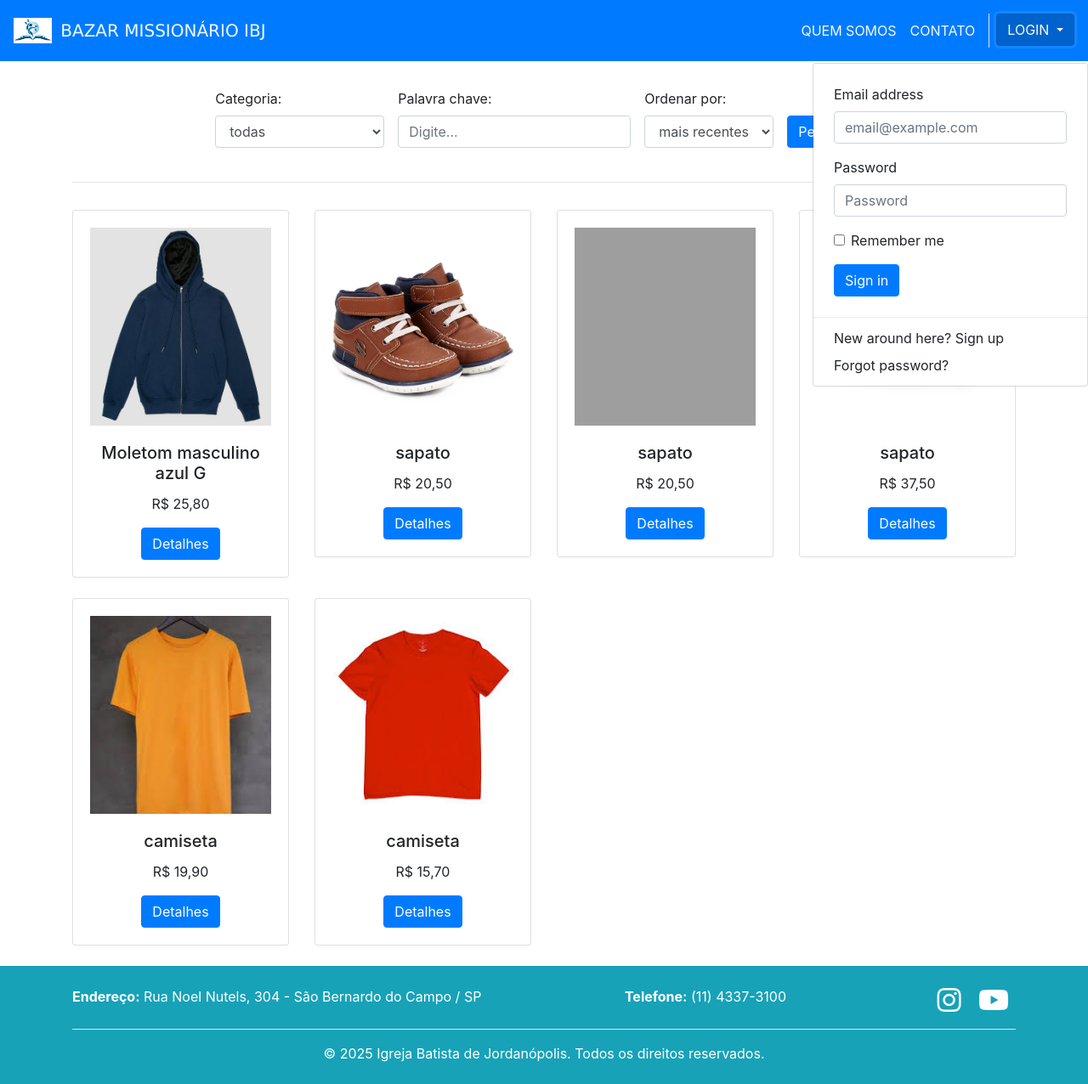
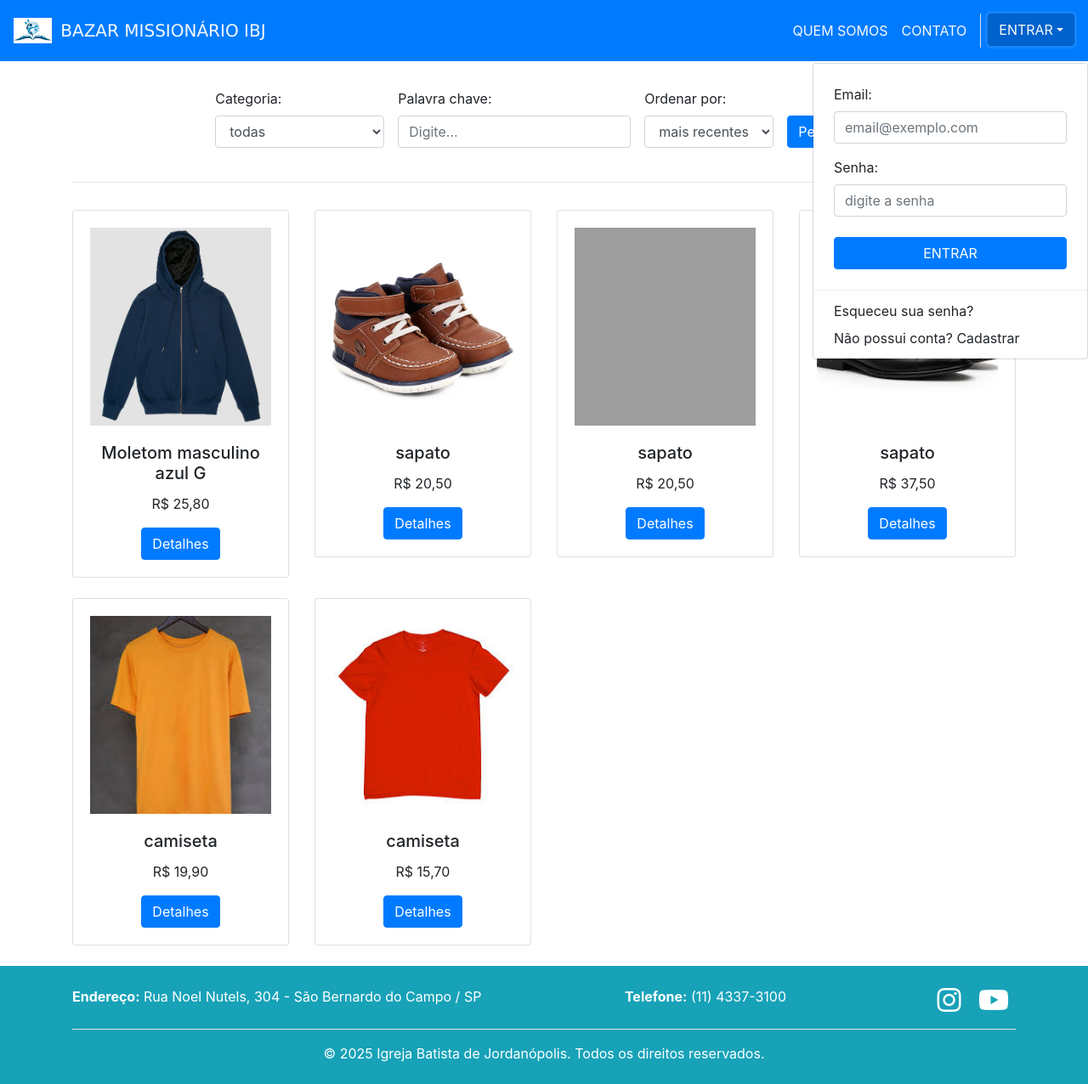
Before and after one commit to tiagodbarbieri/vitrine-virtual-bazar-da-pechincha-ibj, a Django app: page / in a window 1280 px wide, after a click on "ENTRAR". Shown: the whole page at 85% size. Run offline with Django 5.2, Linux system fonts and the light colour scheme; data comes from the database, SQL or seed files in the repository; grey boxes are pictures that could not be loaded.

Commit message:
Adicionado botões de login e logout na barra de navegação.

```diff
--- a/prj_vitrine_virtual/templates/snippets/barra_navegacao.html
+++ b/prj_vitrine_virtual/templates/snippets/barra_navegacao.html
@@ -17,36 +17,12 @@
             </li>
             <li class="nav-item border-left pl-2 dropdow">
 
-                <!-- dropdown button -->
-                <button class="btn btn-primary dropdown-toggle text-light" type="button" data-toggle="dropdown" aria-expanded="false">
-                    LOGIN
-                </button>
-
-                <!-- dropdown menu -->
-                <div class="dropdown-menu dropdown-menu-right">
-                <form class="px-4 py-3">
-                    <div class="form-group">
-                    <label for="exampleDropdownFormEmail1">Email address</label>
-                    <input type="email" class="form-control" id="exampleDropdownFormEmail1" placeholder="email@example.com">
-                    </div>
-                    <div class="form-group">
-                    <label for="exampleDropdownFormPassword1">Password</label>
-                    <input type="password" class="form-control" id="exampleDropdownFormPassword1" placeholder="Password">
-                    </div>
-                    <div class="form-group">
-                    <div class="form-check">
-                        <input type="checkbox" class="form-check-input" id="dropdownCheck">
-                        <label class="form-check-label" for="dropdownCheck">
-                        Remember me
-                        </label>
-                    </div>
-                    </div>
-                    <button type="submit" class="btn btn-primary">Sign in</button>
-                </form>
-                <div class="dropdown-divider"></div>
-                <a class="dropdown-item" href="/cadastro/">New around here? Sign up</a>
-                <a class="dropdown-item" href="#">Forgot password?</a>
-                </div>
+            <!-- Botões de login e logout -->
+            {% if request.user.is_authenticated %}
+                {% include 'snippets/user_logout_button.html' %}
+            {% else %}
+                {% include 'snippets/user_login_button.html' %}
+            {% endif %}
 
             </li>
         </ul>
--- /dev/null
+++ b/prj_vitrine_virtual/templates/snippets/user_login_button.html
@@ -0,0 +1,22 @@
+<!-- dropdown button -->
+<button class="btn btn-primary dropdown-toggle text-light" type="button" data-toggle="dropdown" aria-expanded="false">ENTRAR</button>
+
+<!-- dropdown menu -->
+<div class="dropdown-menu dropdown-menu-right">
+<form class="px-4 py-3">
+    <div class="form-group">
+        <label for="exampleDropdownFormEmail1">Email:</label>
+        <input type="email" class="form-control" id="exampleDropdownFormEmail1" placeholder="email@exemplo.com">
+    </div>
+    <div class="form-group">
+        <label for="exampleDropdownFormPassword1">Senha:</label>
+        <input type="password" class="form-control" id="exampleDropdownFormPassword1" placeholder="digite a senha">
+    </div>
+    <div class="text-center mt-4">
+        <button type="submit" class="btn btn-primary w-100">ENTRAR</button>
+    </div>
+</form>
+<div class="dropdown-divider"></div>
+<a class="dropdown-item" href="#">Esqueceu sua senha?</a>
+<a class="dropdown-item" href="/cadastro/">Não possui conta? Cadastrar</a>
+</div>
```
Also changed, not shown: prj_vitrine_virtual/templates/snippets/user_logout_button.html (added, +9 -0 lines).
